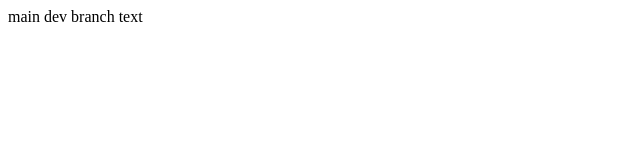
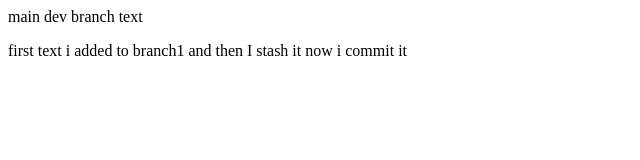
Before and after one commit to ilahe/testStash, a plain HTML site: page index.html in a window 1280 px wide. Shown: the whole page, without its empty margins (0-640 px from the left). Drawn offline with Linux system fonts and the light colour scheme.

Commit message:
1th commit

```diff
--- a/index.html
+++ b/index.html
@@ -2,5 +2,6 @@
 <head></head>
 <body>
     <p>main dev branch text</p>
+    <p>first text i added to branch1 and then I stash it now i commit it</p>
 </body>
 </html>
```
